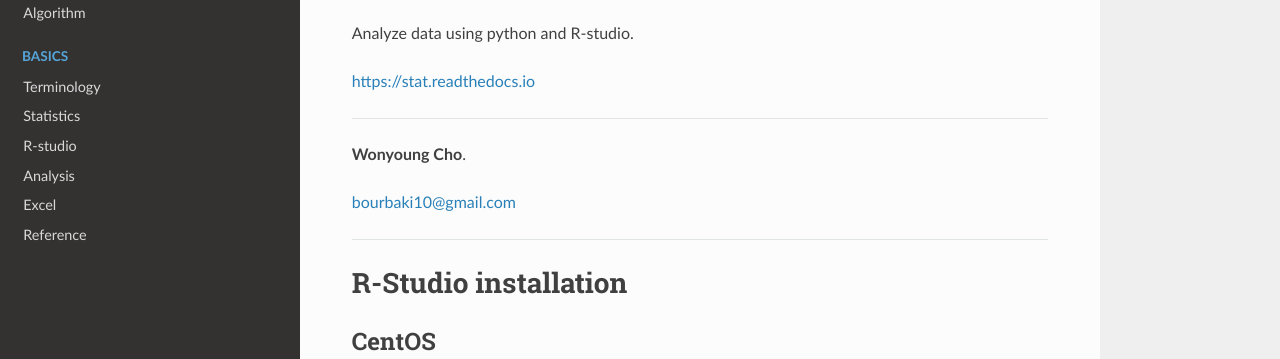
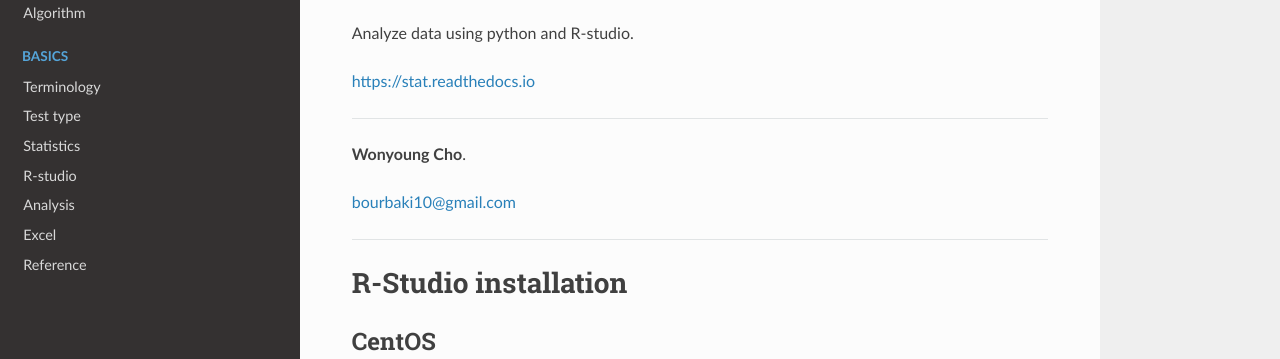
Before and after one commit to WonyoungCho/Statistics, an MkDocs documentation site: the page built from docs/index.md, in a window 1280 px wide. Shown: the part 138-497 px from the top of the page. Built offline with MkDocs 1.6.1, drawn with Linux system fonts in a browser that asks for light colours; nearby versions of some CDN libraries; old or Windows-style settings are respelled for this version of MkDocs.

Commit message:
Update mkdocs.yml

```diff
--- a/mkdocs.yml
+++ b/mkdocs.yml
@@ -11,6 +11,7 @@ pages:
     - Algorithm : 'algorithm.md'
     - Basics:
         - 'Terminology' : 'terminology.md'
+        - 'Test type' : 'which_test.md'
         - 'Statistics'  : 'basic.md'
     - R-studio: 'R.md'
     - Analysis: 'analysis.md'
```
